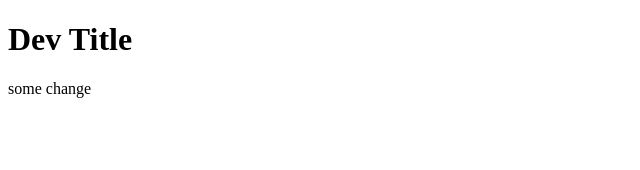
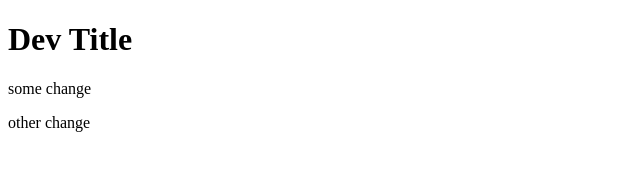
Before and after one commit to jmsherry/c19-test-repo, a plain HTML site: page index.html in a window 1280 px wide. Shown: the whole page, without its empty margins (0-640 px from the left). Drawn offline with Linux system fonts and the light colour scheme.

Commit message:
dev change 3

```diff
--- a/index.html
+++ b/index.html
@@ -8,5 +8,6 @@
 <body>
   <h1>Dev Title</h1>
   <p>some change</p>
+  <p>other change</p>
 </body>
 </html>
```
